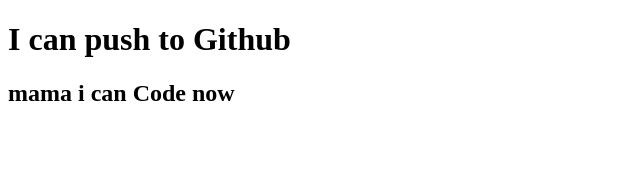
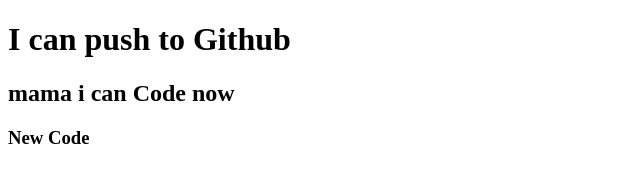
Before and after one commit to sadikahmed-1/My-second-repo, a plain HTML site: page index.html in a window 1280 px wide. Shown: the whole page, without its empty margins (0-640 px from the left). Drawn offline with Linux system fonts and the light colour scheme.

Commit message:
styles added

```diff
--- a/index.html
+++ b/index.html
@@ -9,5 +9,6 @@
 <body>
     <h1>I can push to Github</h1>
     <h2>mama i can Code now</h2>
+    <h3>New Code </h3>
 </body>
 </html>
```
Also changed, not shown: style.css (added).
